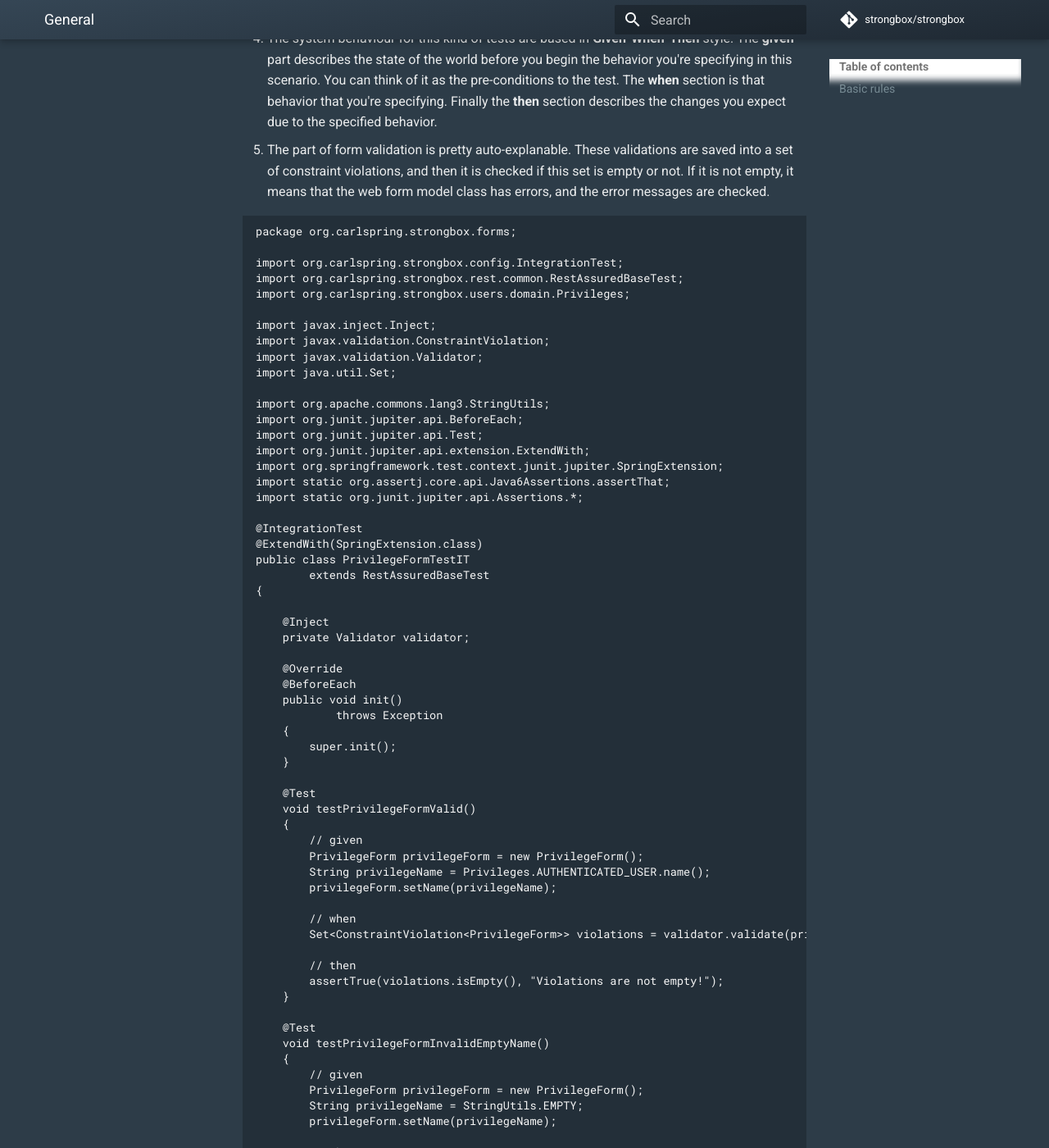
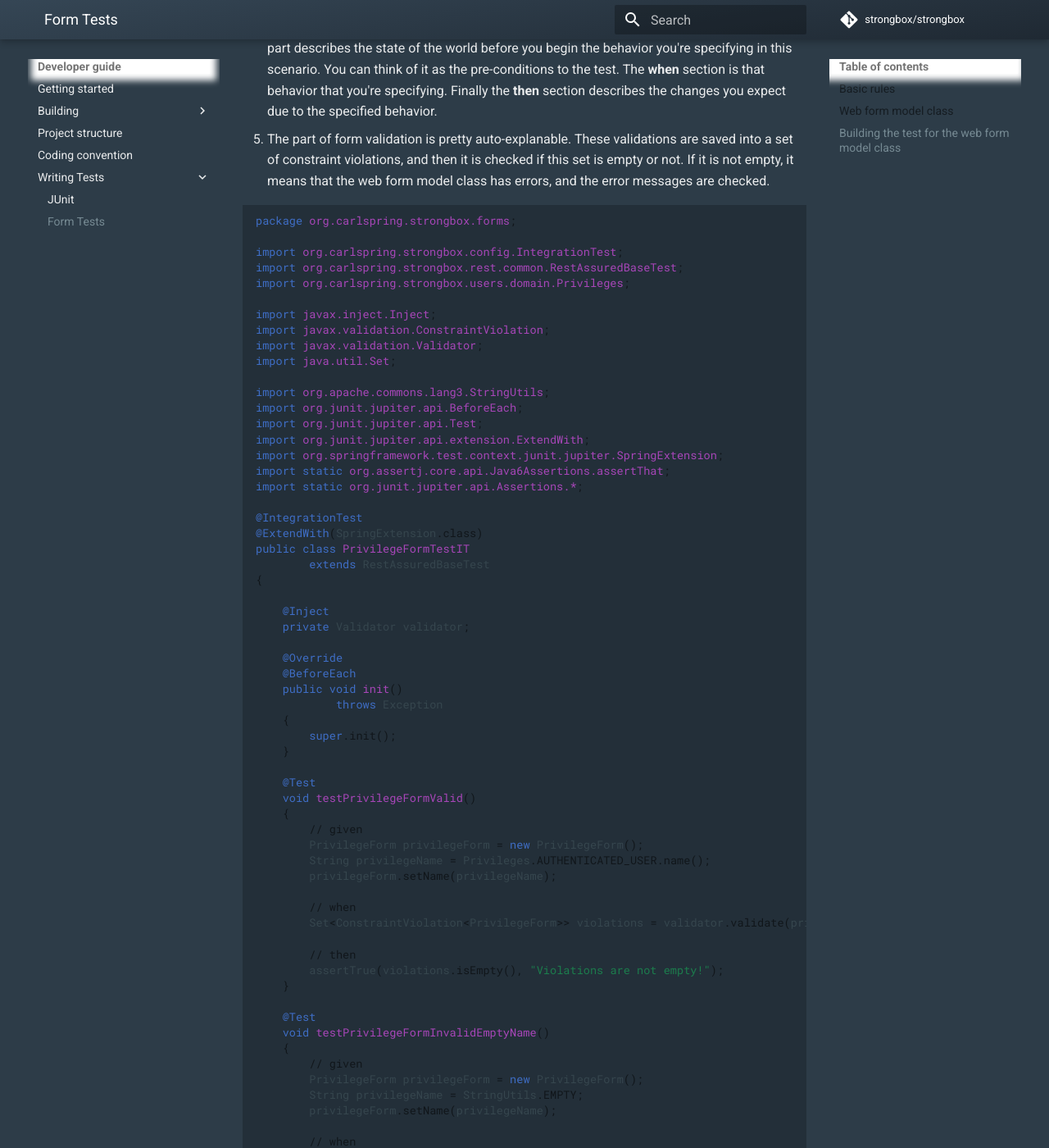
Before and after one commit to strongbox/strongbox-docs, an MkDocs documentation site: the page built from docs/developer-guide/writing-web-form-tests.md, in a window 1280 px wide and 1400 px high, scrolled down 1871 px. Shown: the whole window at 82% size. Built offline with MkDocs 1.6.1 and Material for MkDocs 9.7.7, drawn with Linux system fonts in a browser that asks for light colours; comment, search, counter and statistics services are not loaded; some of the changed text lies outside the part shown.

Commit message:
developer-guide: Updating writing-web-form-tests.md

````diff
--- a/docs/developer-guide/writing-web-form-tests.md
+++ b/docs/developer-guide/writing-web-form-tests.md
@@ -1,14 +1,17 @@
-# General
 ## Basic rules
+
 * The main goal of testing web form model classes is to check all possible validation combinations in the associated form.
 * The classes from `strongbox-web-forms` module are tested inside the `strongbox-web-core` module, following the same package naming as its original module.
 * A web form model class is testable **only** if it has any validation annotation (both library and custom annotations).
 * The list of validation annotations to be used can be found at [Java EE Javadoc](https://javaee.github.io/javaee-spec/javadocs/javax/validation/constraints/package-summary.html).
 
-# Web form model class
-A web form model class is an entity that represents the fields in a form. In most occasions it will be needed to validate some or all the form fields, whose validation(s) will depend on the field type and its purpose. An example of a class like this would be:
+## Web form model class
 
-```
+A web form model class is an entity that represents the fields in a form. In most occasions it will be needed to
+validate some or all the form fields, whose validation(s) will depend on the field type and its purpose.
+An example of a class like this would be:
+
+```java
 package org.carlspring.strongbox.forms;
 
 import javax.validation.constraints.NotEmpty;
@@ -54,16 +57,26 @@
 }
 ```
 
-This class represents a form in which a user privilege will be managed. In this case, the `name` field is annotated with `@NotEmpty` validation and an error message. This means that the annotated element must not be null nor empty, otherwise the error message indicated will be prompted.
+This class represents a form in which a user privilege will be managed. In this case, the `name` field is annotated
+with `@NotEmpty` validation and an error message. This means that the annotated element must not be null nor empty,
+otherwise the error message indicated will be prompted.
 
-# Building the test for the web form model class
-1. Annotate the class with `@IntegrationTest` and `@ExtendWith(SpringExtension.class)` to state that it is an integration test which uses JUnit 5 framework.
-2. The class must be a sub-class of `RestAssuredBaseTest` class to inherit all rest-assured initialization stuff. In order to be initialized before each test method, it is needed to override the `init` method and annotate it with `@BeforeEach`.
+## Building the test for the web form model class
+
+1. Annotate the class with `@IntegrationTest` and `@ExtendWith(SpringExtension.class)` to state that it is an
+   integration test which uses JUnit 5 framework.
+2. The class must be a sub-class of `RestAssuredBaseTest` class to inherit all rest-assured initialization stuff.
+   In order to be initialized before each test method, it is needed to override the `init` method and annotate it with `@BeforeEach`.
 3. The validator which will test the field must be injected into the class.
-4. The system behaviour for this kind of tests are based in **Given-When-Then** style. The **given** part describes the state of the world before you begin the behavior you're specifying in this scenario. You can think of it as the pre-conditions to the test. The **when** section is that behavior that you're specifying. Finally the **then** section describes the changes you expect due to the specified behavior.
-5. The part of form validation is pretty auto-explanable. These validations are saved into a set of constraint violations, and then it is checked if this set is empty or not. If it is not empty, it means that the web form model class has errors, and the error messages are checked.
+4. The system behaviour for this kind of tests are based in **Given-When-Then** style. The **given** part describes
+   the state of the world before you begin the behavior you're specifying in this scenario. You can think of it as the
+   pre-conditions to the test. The **when** section is that behavior that you're specifying.
+   Finally the **then** section describes the changes you expect due to the specified behavior.
+5. The part of form validation is pretty auto-explanable. These validations are saved into a set of
+   constraint violations, and then it is checked if this set is empty or not. If it is not empty, it means
+   that the web form model class has errors, and the error messages are checked.
 
-```
+```java
 package org.carlspring.strongbox.forms;
 
 import org.carlspring.strongbox.config.IntegrationTest;
--- a/mkdocs.yml
+++ b/mkdocs.yml
@@ -86,6 +86,7 @@
     - Coding convention: developer-guide/coding-convention.md
     - Writing Tests:
       - JUnit: developer-guide/junit-user-guide.md
+      - Form Tests: developer-guide/writing-web-form-tests.md
   - Knowledge Base:
       - Repositories: knowledge-base/repositories.md
       - Storages: knowledge-base/storages.md
````
